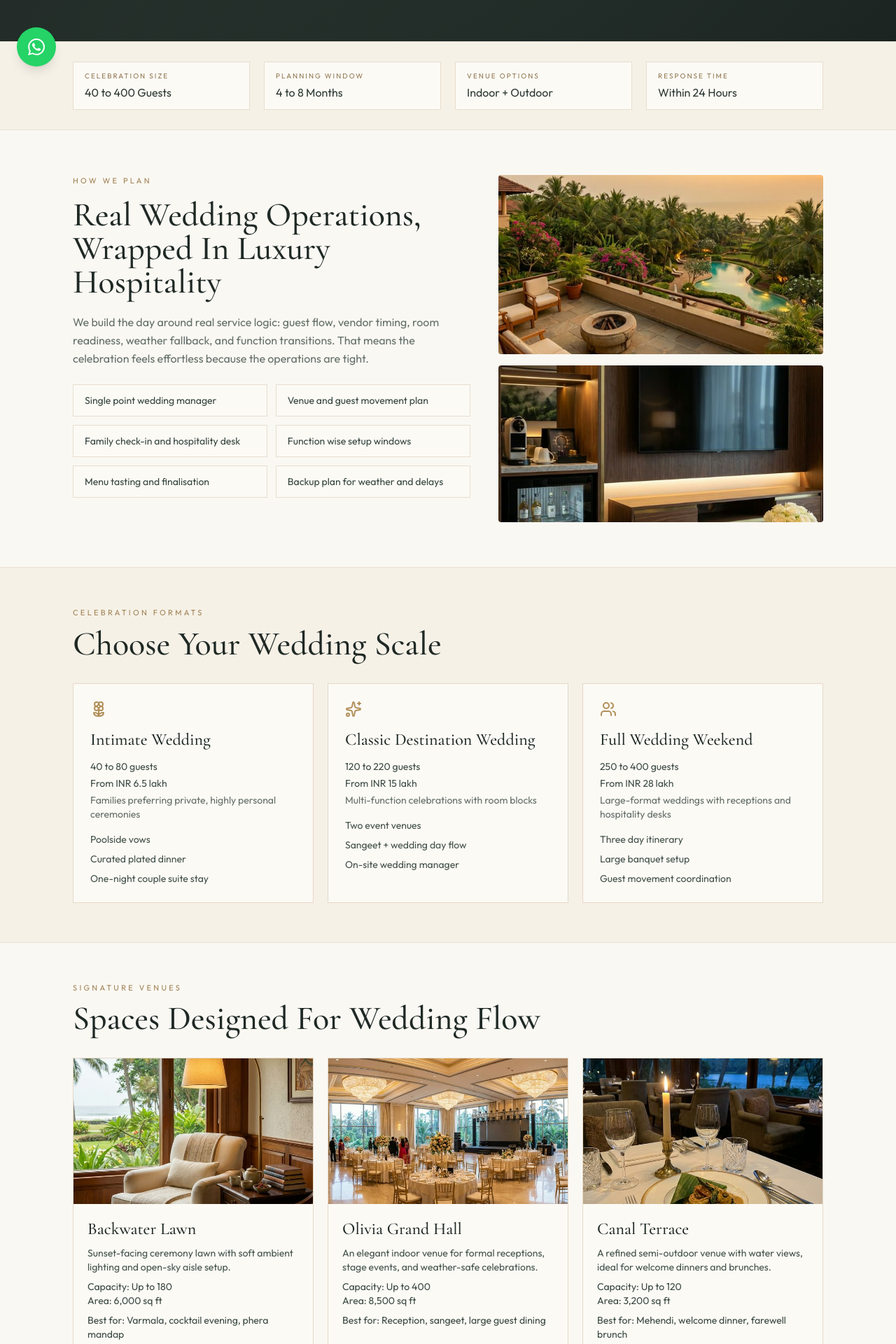
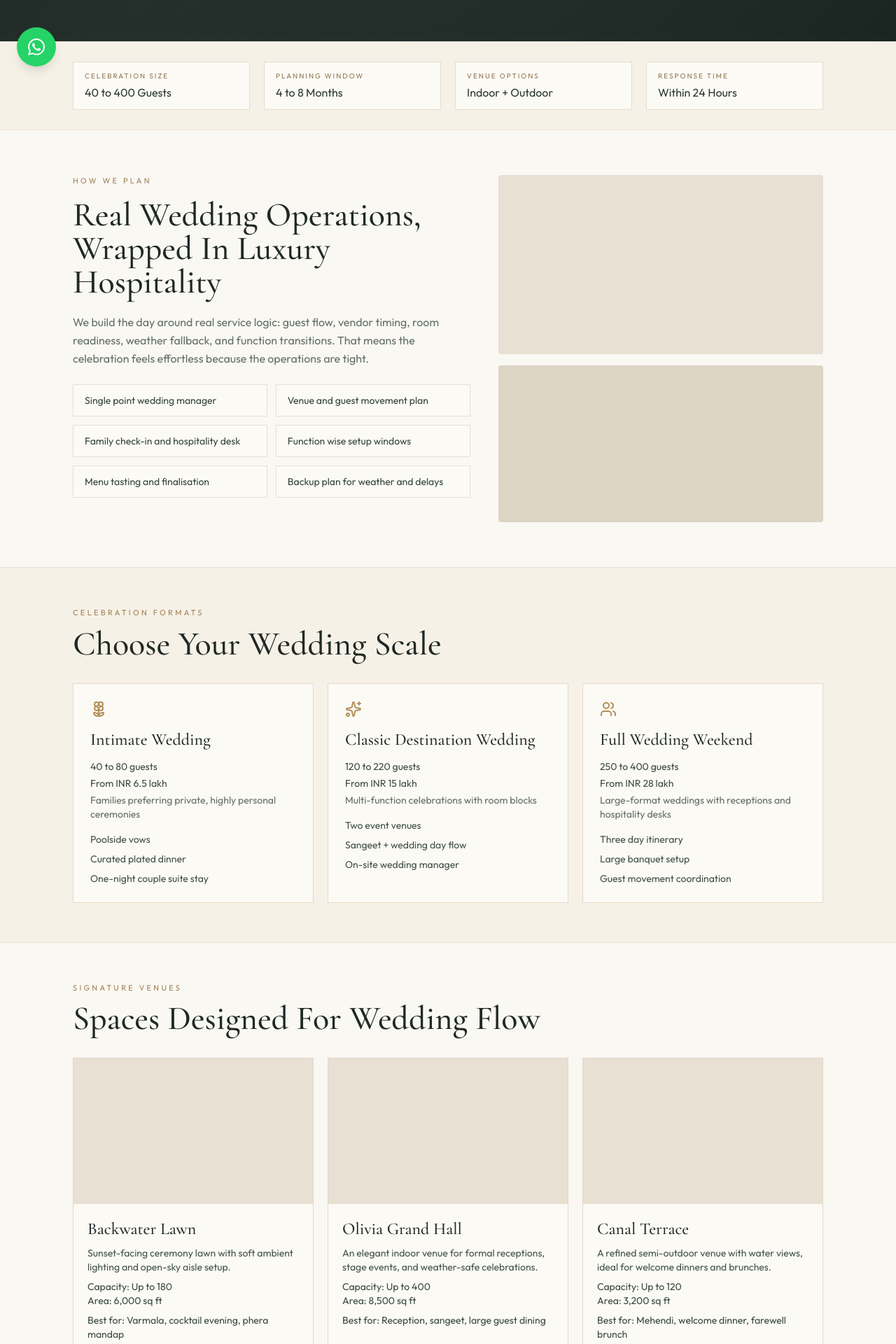
Before and after one commit to oliviaalleppey/main, a Next.js app: page /wedding in a window 1280 px wide. Shown: the part 681-2601 px from the top of the page at 70% size. Built offline with nearby package versions, Linux system fonts and the light colour scheme; no server answers.

Commit message:
Remove all images from wedding page

```diff
--- a/app/wedding/page.tsx
+++ b/app/wedding/page.tsx
@@ -52,7 +52,7 @@ const celebrationStyles: CelebrationStyle[] = [
 const venueList: VenueInfo[] = [
     {
         name: 'Backwater Lawn',
-        image: '/images/rooms/balcony-room-5.jpg',
+        image: '',
         capacity: 'Up to 180',
         area: '6,000 sq ft',
         description: 'Sunset-facing ceremony lawn with soft ambient lighting and open-sky aisle setup.',
@@ -60,7 +60,7 @@ const venueList: VenueInfo[] = [
     },
     {
         name: 'Olivia Grand Hall',
-        image: '/images/conference/hero.png',
+        image: '',
         capacity: 'Up to 400',
         area: '8,500 sq ft',
         description: 'An elegant indoor venue for formal receptions, stage events, and weather-safe celebrations.',
@@ -68,7 +68,7 @@ const venueList: VenueInfo[] = [
     },
     {
         name: 'Canal Terrace',
-        image: '/images/dining/hero.jpg',
+        image: '',
         capacity: 'Up to 120',
         area: '3,200 sq ft',
         description: 'A refined semi-outdoor venue with water views, ideal for welcome dinners and brunches.',
@@ -212,22 +212,8 @@ export default function WeddingPage() {
                         </div>
 
                         <div className="grid gap-4">
-                            <div className="relative h-56 md:h-64 rounded-sm overflow-hidden">
-                                <Image
-                                    src="/images/rooms/balcony-room-3.jpg"
-                                    alt="Wedding welcome setup"
-                                    fill
-                                    className="object-cover"
-                                />
-                            </div>
-                            <div className="relative h-52 md:h-56 rounded-sm overflow-hidden">
-                                <Image
-                                    src="/images/rooms/balcony-room-4.jpg"
-                                    alt="Wedding dinner setup"
-                                    fill
-                                    className="object-cover"
-                                />
-                            </div>
+                            <div className="relative h-56 md:h-64 rounded-sm overflow-hidden bg-[#E8E0D2]" />
+                            <div className="relative h-52 md:h-56 rounded-sm overflow-hidden bg-[#DCD4C4]" />
                         </div>
                     </div>
                 </section>
@@ -275,14 +261,7 @@ export default function WeddingPage() {
                         <div className="grid lg:grid-cols-3 gap-5">
                             {venueList.map((venue) => (
                                 <article key={venue.name} className="border border-[#E4D9C7] bg-[#FCFAF5] overflow-hidden">
-                                    <div className="relative h-52">
-                                        <Image
-                                            src={venue.image}
-                                            alt={venue.name}
-                                            fill
-                                            className="object-cover"
-                                        />
-                                    </div>
+                                    <div className="relative h-52 bg-[#E8E0D2]" />
                                     <div className="p-5">
                                         <h3 className="font-serif text-2xl text-[#1F2925] mb-2">{venue.name}</h3>
                                         <p className="text-sm text-[#43534B] mb-2">{venue.description}</p>
```
